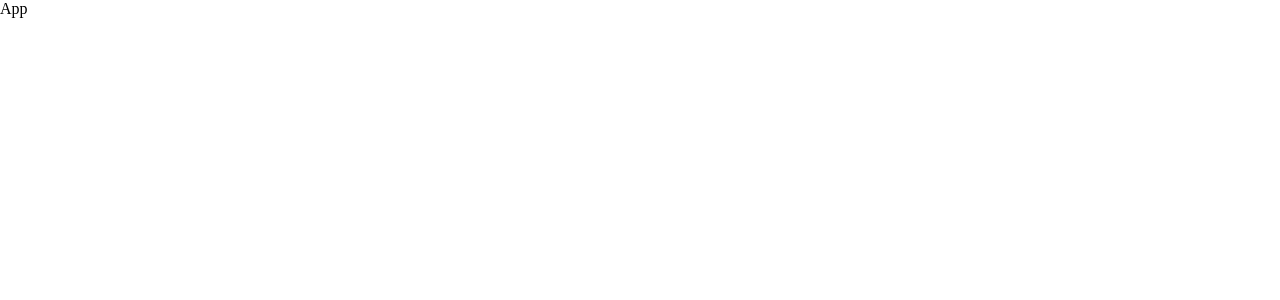
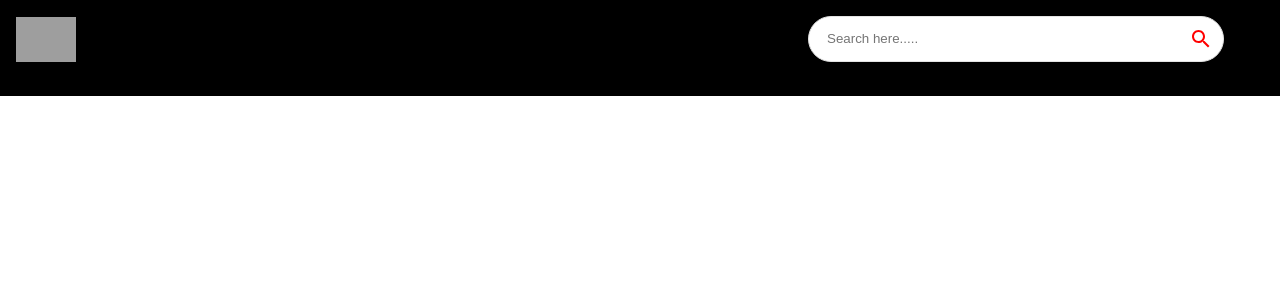
Before and after one commit to HariomPandeym/youtube_clone, a React (Create React App) app: page /video/1 in a window 1280 px wide. Shown: the top 300 px of the page. Built offline with nearby package versions, Linux system fonts and the light colour scheme; grey boxes are pictures that could not be loaded.

Commit message:
adding components and utils in which material icons

```diff
--- a/package.json
+++ b/package.json
@@ -14,6 +14,7 @@
     "@testing-library/user-event": "^13.5.0",
     "react": "^18.2.0",
     "react-dom": "^18.2.0",
+    "react-router-dom": "^6.22.1",
     "react-scripts": "5.0.1",
     "styled-components": "^6.1.8",
     "web-vitals": "^2.1.4"
--- a/src/App.js
+++ b/src/App.js
@@ -1,11 +1,20 @@
-import React from 'react'
+import { BrowserRouter, Routes, Route } from "react-router-dom";
+import { Box } from '@mui/material';
+import {Feed,Navbar,ChannelDetail,VideoDetails,SearchFeed} from './Components'
 
-const main = () => {
-  return (
-    <div>
-      App
-    </div>
-  )
-}
 
-export default main
+const App = () => (
+  <BrowserRouter>
+    <Box sx={{ backgroundColor: '#000' }}>
+      <Navbar />
+      <Routes>
+        <Route exact path='/' element={<Feed />} />
+        <Route path='/video/:id' element={<VideoDetails />} />
+        <Route path='/channel/:id' element={<ChannelDetail />} />
+        <Route path='/search/:searchTerm' element={<SearchFeed />} />
+      </Routes>
+    </Box>
+  </BrowserRouter>
+);
+
+export default App;
--- /dev/null
+++ b/src/Components/ChannelDetail.jsx
@@ -0,0 +1,11 @@
+import React from 'react'
+
+const channeldetail = () => {
+  return (
+    <div>
+
+    </div>
+  )
+}
+
+export default channeldetail
--- /dev/null
+++ b/src/Components/Feed.jsx
@@ -0,0 +1,12 @@
+
+import React from 'react'
+
+const Feed = () => {
+  return (
+    <div>
+
+    </div>
+  )
+}
+
+export default Feed
--- /dev/null
+++ b/src/Components/Navbar.jsx
@@ -0,0 +1,26 @@
+import React from "react";
+import { Stack } from "@mui/material";
+import { Link } from "react-router-dom";
+import { logo } from "../Utils/Constant";
+import SearchBar from "./SearchBar";
+const Navbar = () => (
+  <Stack
+    direction="row"
+    alignItems="center"
+    p={2}
+    sx={{
+      position: "sticky",
+      background: "#000",
+      top: 0,
+      justifyContent: "space-between",
+    }}
+  >
+    <Link to="/" style={{display:'flex',alignItems:'center'}}>
+    <img src={logo} alt="logo" height={45} />
+    </Link>
+    <SearchBar/>
+
+  </Stack>
+);
+
+export default Navbar;
--- /dev/null
+++ b/src/Components/SearchBar.jsx
@@ -0,0 +1,22 @@
+import React from 'react'
+import { useState } from 'react'
+import { useNavigate } from 'react-router-dom'
+import {Paper,IconButton} from '@mui/material'
+// import {SearchIcon} from '@mui/icons-material'
+import {Search} from '@mui/icons-material';
+const SearchBar = () => {
+  return (
+    <Paper
+        component="form"
+        onSubmit={()=>{}}
+        sx={{borderRadius:20, border:'1px solid #e3e3e3',pl:2,boxShadow:'none',mr:{sm:5}}}>
+            <input type="text" className='search-bar' placeholder='Search here.....' value="" onChange={()=>{}}/>
+            <IconButton type='submit' sx={{p:'10px', color:'red'}}>
+              <Search/>
+            </IconButton>
+
+    </Paper>
+  )
+}
+
+export default SearchBar
--- /dev/null
+++ b/src/Components/SearchFeed.jsx
@@ -0,0 +1,11 @@
+import React from 'react'
+
+const SearchFeed = () => {
+  return (
+    <div>
+      searchfeed
+    </div>
+  )
+}
+
+export default SearchFeed
--- /dev/null
+++ b/src/Components/VideoDetails.jsx
@@ -0,0 +1,11 @@
+import React from 'react'
+
+const VideoDetails = () => {
+  return (
+    <div>
+      videodetails
+    </div>
+  )
+}
+
+export default VideoDetails
--- /dev/null
+++ b/src/Components/index.js
@@ -0,0 +1,7 @@
+export {default as Navbar} from './Navbar';
+export {default as Feed} from './Feed';
+export {default as SearchFeed} from './SearchFeed';
+export {default as ChannelDetail} from './ChannelDetail';
+export {default as VideoDetails} from './VideoDetails';
+export {default as SearchBar} from './SearchBar';
+// export {default as SideBar} from './SideBar';
--- /dev/null
+++ b/src/Utils/Constant.js
@@ -0,0 +1,42 @@
+import MusicNoteIcon from '@mui/icons-material/MusicNote';
+import HomeIcon from '@mui/icons-material/Home';
+import CodeIcon from '@mui/icons-material/Code';
+import OndemandVideoIcon from '@mui/icons-material/OndemandVideo';
+import SportsEsportsIcon from '@mui/icons-material/SportsEsports';
+import LiveTvIcon from '@mui/icons-material/LiveTv';
+import SchoolIcon from '@mui/icons-material/School';
+import FaceRetouchingNaturalIcon from '@mui/icons-material/FaceRetouchingNatural';
+import CheckroomIcon from '@mui/icons-material/Checkroom';
+import GraphicEqIcon from '@mui/icons-material/GraphicEq';
+import TheaterComedyIcon from '@mui/icons-material/TheaterComedy';
+import FitnessCenterIcon from '@mui/icons-material/FitnessCenter';
+import DeveloperModeIcon from '@mui/icons-material/DeveloperMode';
+
+export const logo = 'https://i.ibb.co/s9Qys2j/logo.png';
+
+export const categories = [
+  { name: 'New', icon: <HomeIcon />, },
+  { name: 'JS Mastery', icon: <CodeIcon />, },
+  { name: 'Coding', icon: <CodeIcon />, },
+  { name: 'ReactJS', icon: <CodeIcon />, },
+  { name: 'NextJS', icon: <CodeIcon />, },
+  { name: 'Music', icon: <MusicNoteIcon /> },
+  { name: 'Education', icon: <SchoolIcon />, },
+  { name: 'Podcast', icon: <GraphicEqIcon />, },
+  { name: 'Movie', icon: <OndemandVideoIcon />, },
+  { name: 'Gaming', icon: <SportsEsportsIcon />, },
+  { name: 'Live', icon: <LiveTvIcon />, },
+  { name: 'Sport', icon: <FitnessCenterIcon />, },
+  { name: 'Fashion', icon: <CheckroomIcon />, },
+  { name: 'Beauty', icon: <FaceRetouchingNaturalIcon />, },
+  { name: 'Comedy', icon: <TheaterComedyIcon />, },
+  { name: 'Gym', icon: <FitnessCenterIcon />, },
+  { name: 'Crypto', icon: <DeveloperModeIcon />, },
+];
+
+export const demoThumbnailUrl = 'https://i.ibb.co/G2L2Gwp/API-Course.png';
+export const demoChannelUrl = '/channel/UCmXmlB4-HJytD7wek0Uo97A';
+export const demoVideoUrl = '/video/GDa8kZLNhJ4';
+export const demoChannelTitle = 'JavaScript Mastery';
+export const demoVideoTitle = 'Build and Deploy 5 JavaScript & React API Projects in 10 Hours - Full Course | RapidAPI';
+export const demoProfilePicture = 'http://dergipark.org.tr/assets/app/images/buddy_sample.png'
```
Also changed, not shown: 1 other file (tests, documents, lock files or other folders).
